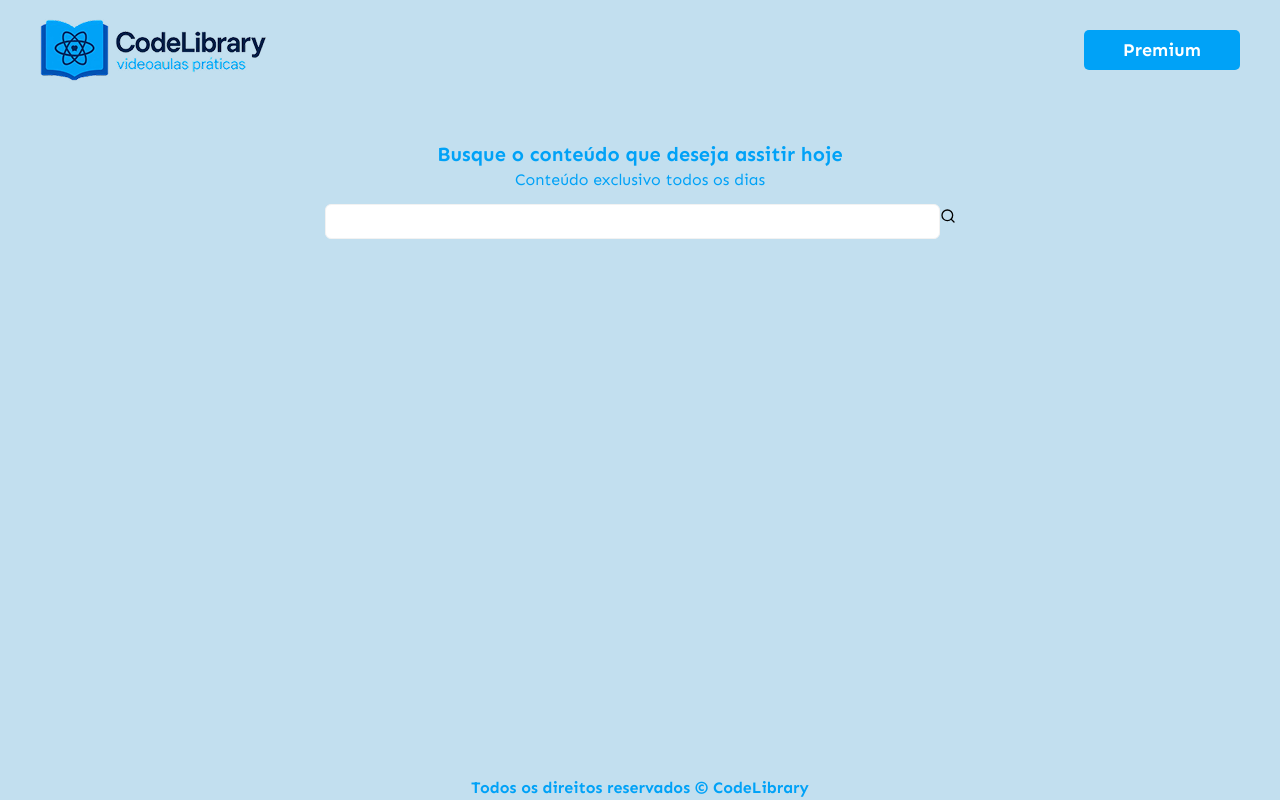
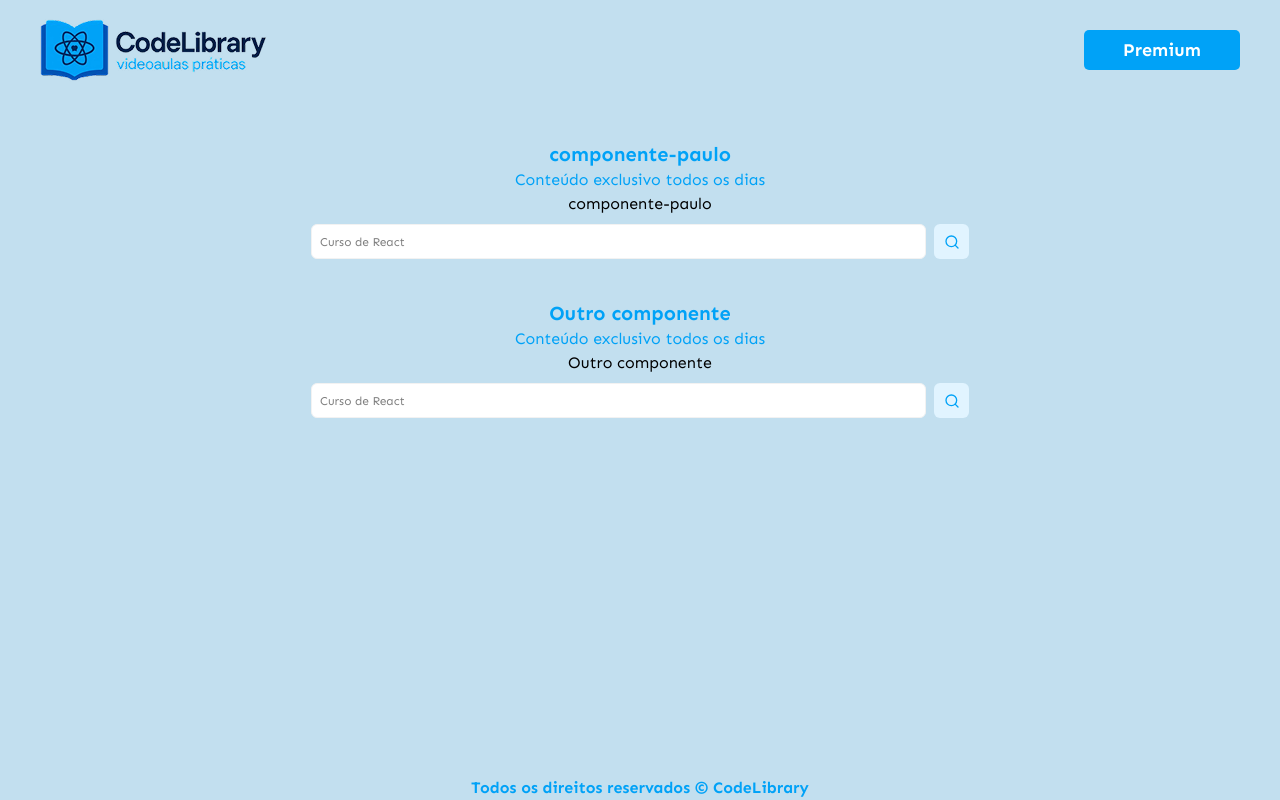
Before and after one commit to pauloricardson/aprendendo_desenvolvimento_web, a React (Vite) app in the folder aprendendo_react/imersao-react/: page / in a window 1280 px wide. Built offline with nearby package versions, Linux system fonts and the light colour scheme.

Commit message:
atualização

```diff
--- a/aprendendo_react/imersao-react/src/components/Filter.tsx
+++ b/aprendendo_react/imersao-react/src/components/Filter.tsx
@@ -1,15 +1,17 @@
 import { Search } from 'lucide-react';
 
-function Filter() {
+function Filter(props:{title: string}) {
     return (
         <div className="flex flex-col items-center mt-10">
-            <p className="font-bold text-[#00A2F7] text-xl">Busque o conteúdo que deseja assitir hoje</p>
+            <p className="font-bold text-[#00A2F7] text-xl">{props.title}</p>
             <p className="text-xm text-[#00A2F7]" >Conteúdo exclusivo todos os dias</p>
 
-            <div className="flex items-center">
-                <input type="text" className="bg-white border border-[#F2F2F2] rounded-md w-[615px] h-[35px] mt-3"/>
-                <div>
-                    <Search size={16}/>
+            <h2>{props.title}</h2>
+
+            <div className="flex gap-2 items-center mt-2">
+                <input type="text" placeholder='Curso de React' className="bg-white border border-[#F2F2F2] rounded-md w-[615px] h-[35px] text-xs px-2"/>
+                <div className='h-[35px] w-[35px] flex justify-center items-center rounded-md bg-[#E1F4FF]'>
+                    <Search size={16} className='text-[#00A2F7]'/>
                 </div>
             </div>
         </div>
--- a/aprendendo_react/imersao-react/src/main.tsx
+++ b/aprendendo_react/imersao-react/src/main.tsx
@@ -10,7 +10,8 @@ createRoot(document.getElementById('root')!).render(
     <div className="flex flex-col bg-[#c2dfef] h-screen">
       <Header />
         <div className="flex-1 max-w-[1200px] w-full m-auto">
-          <Filter />
+          <Filter title="componente-paulo"/>
+          <Filter title="Outro componente"/>
         </div>
       <Footer />
     </div>
```
